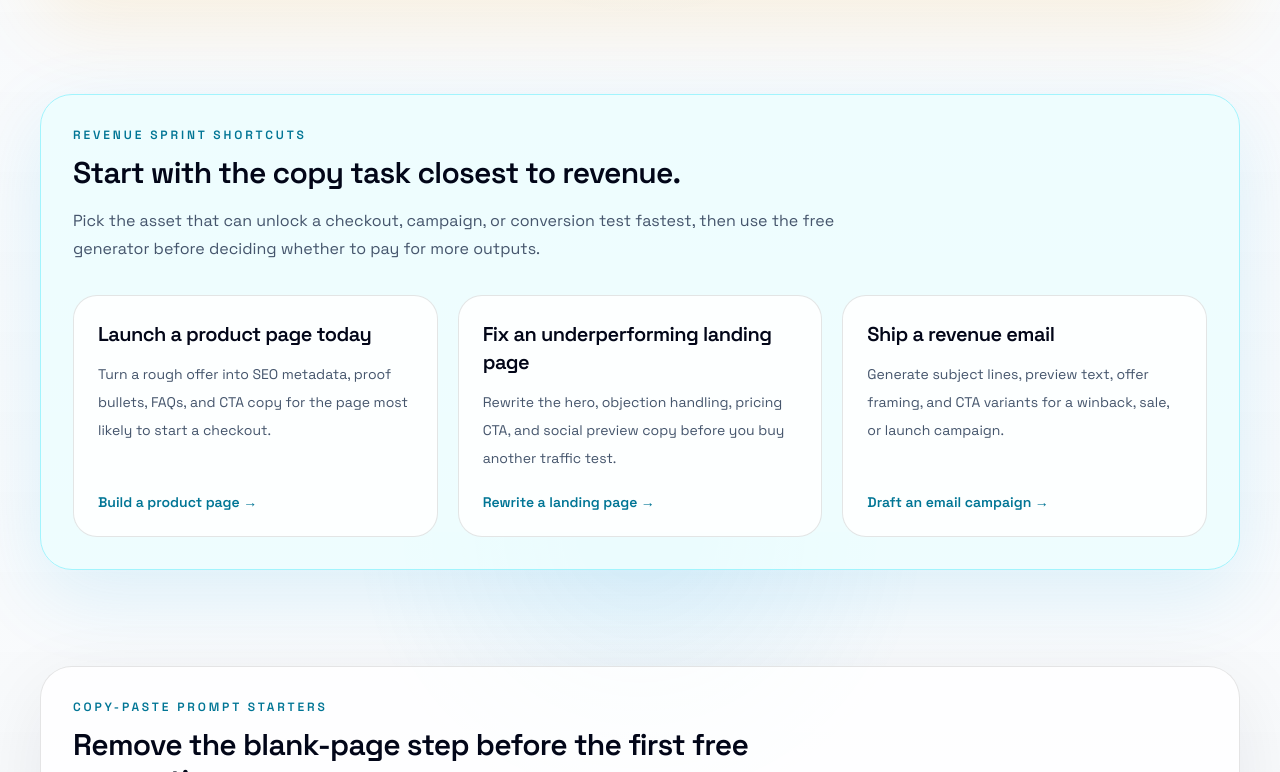
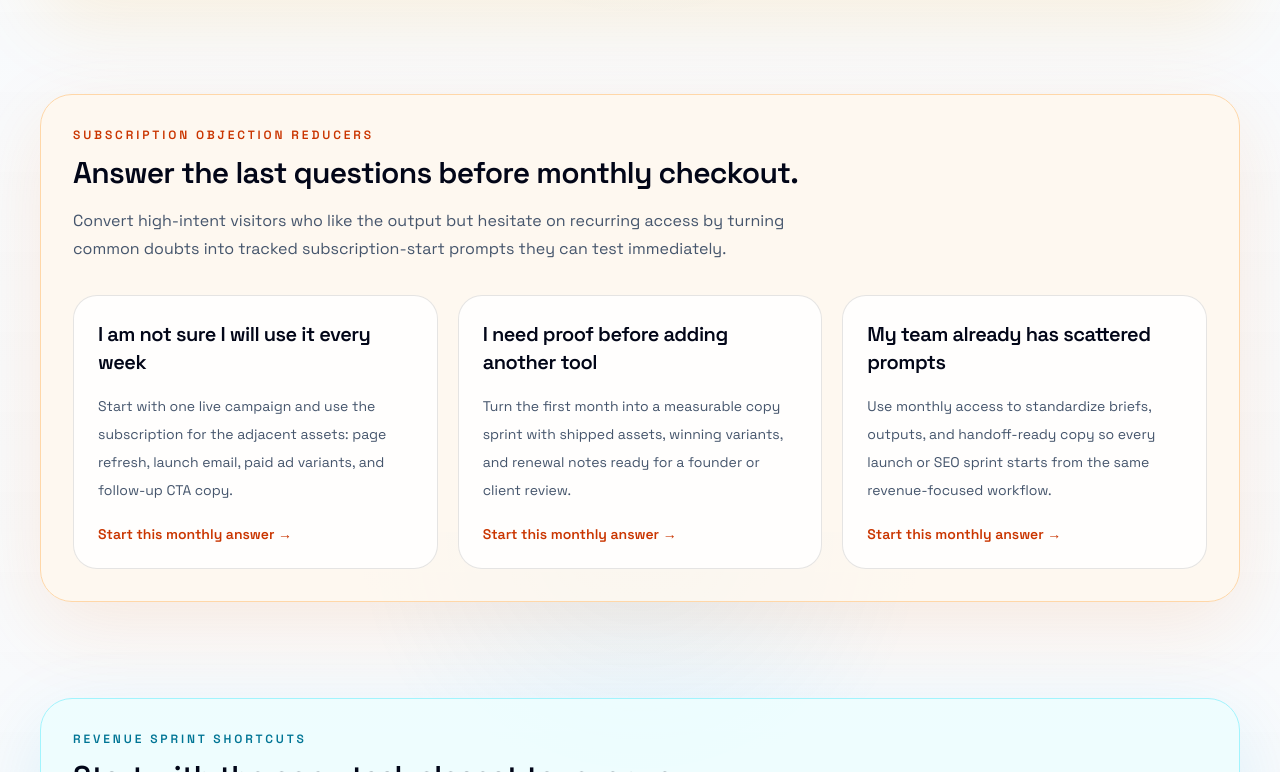
Before and after one commit to icarusagio/seocopy, a Next.js app: page / in a window 1280 px wide. Shown: the part 7468-8240 px from the top of the page. Built offline with nearby package versions, Linux system fonts and the light colour scheme; no server answers.

Commit message:
Add subscription objection reducers

```diff
--- a/src/app/page.tsx
+++ b/src/app/page.tsx
@@ -380,6 +380,27 @@ const subscriptionSuccessCheckpoints = [
     proof:
       "Summarize the shipped assets, winners, and next campaign brief so the subscription feels like a repeatable revenue system.",
     href: "/generate?plan=subscription&source=homepage-subscription-success-renewal",
+  },
+];
+
+const subscriptionObjectionReducers = [
+  {
+    objection: "I am not sure I will use it every week",
+    answer:
+      "Start with one live campaign and use the subscription for the adjacent assets: page refresh, launch email, paid ad variants, and follow-up CTA copy.",
+    href: "/generate?plan=subscription&source=homepage-subscription-objection-weekly-use",
+  },
+  {
+    objection: "I need proof before adding another tool",
+    answer:
+      "Turn the first month into a measurable copy sprint with shipped assets, winning variants, and renewal notes ready for a founder or client review.",
+    href: "/generate?plan=subscription&source=homepage-subscription-objection-proof",
+  },
+  {
+    objection: "My team already has scattered prompts",
+    answer:
+      "Use monthly access to standardize briefs, outputs, and handoff-ready copy so every launch or SEO sprint starts from the same revenue-focused workflow.",
+    href: "/generate?plan=subscription&source=homepage-subscription-objection-workflow",
   },
 ];
 
@@ -1870,6 +1891,42 @@ export default function Home() {
       </section>
 
       <section className="mx-auto max-w-7xl px-6 py-12 lg:px-10">
+        <div className="rounded-[2rem] border border-orange-200 bg-orange-50/80 p-8 shadow-[0_24px_80px_rgba(249,115,22,0.12)] dark:border-orange-300/20 dark:bg-orange-300/10">
+          <div className="mb-8 max-w-3xl">
+            <p className="text-xs font-semibold uppercase tracking-[0.24em] text-orange-700 dark:text-orange-300">
+              Subscription objection reducers
+            </p>
+            <h2 className="mt-3 text-3xl font-semibold tracking-tight text-slate-950 dark:text-white">
+              Answer the last questions before monthly checkout.
+            </h2>
+            <p className="mt-4 text-base leading-7 text-slate-600 dark:text-slate-300">
+              Convert high-intent visitors who like the output but hesitate on recurring access by turning common doubts
+              into tracked subscription-start prompts they can test immediately.
+            </p>
+          </div>
+          <div className="grid gap-5 lg:grid-cols-3">
+            {subscriptionObjectionReducers.map((objection) => (
+              <Link
+                key={objection.href}
+                href={objection.href}
+                className="flex h-full flex-col rounded-[1.5rem] border border-black/10 bg-white/85 p-6 transition hover:-translate-y-0.5 hover:border-orange-400 dark:border-white/10 dark:bg-slate-950/45"
+              >
+                <h3 className="text-xl font-semibold tracking-tight text-slate-950 dark:text-white">
+                  {objection.objection}
+                </h3>
+                <p className="mt-4 flex-1 text-sm leading-7 text-slate-600 dark:text-slate-300">
+                  {objection.answer}
+                </p>
+                <span className="mt-5 inline-flex text-sm font-semibold text-orange-700 dark:text-orange-300">
+                  Start this monthly answer →
+                </span>
+              </Link>
+            ))}
+          </div>
+        </div>
+      </section>
+
+      <section className="mx-auto max-w-7xl px-6 py-12 lg:px-10">
         <div className="rounded-[2rem] border border-cyan-200 bg-cyan-50/80 p-8 shadow-[0_24px_80px_rgba(14,165,233,0.12)] dark:border-cyan-300/20 dark:bg-cyan-300/10">
           <div className="mb-8 max-w-3xl">
             <p className="text-xs font-semibold uppercase tracking-[0.24em] text-cyan-700 dark:text-cyan-300">
```
Also changed, not shown: 1 other file (tests, documents, lock files or other folders).
